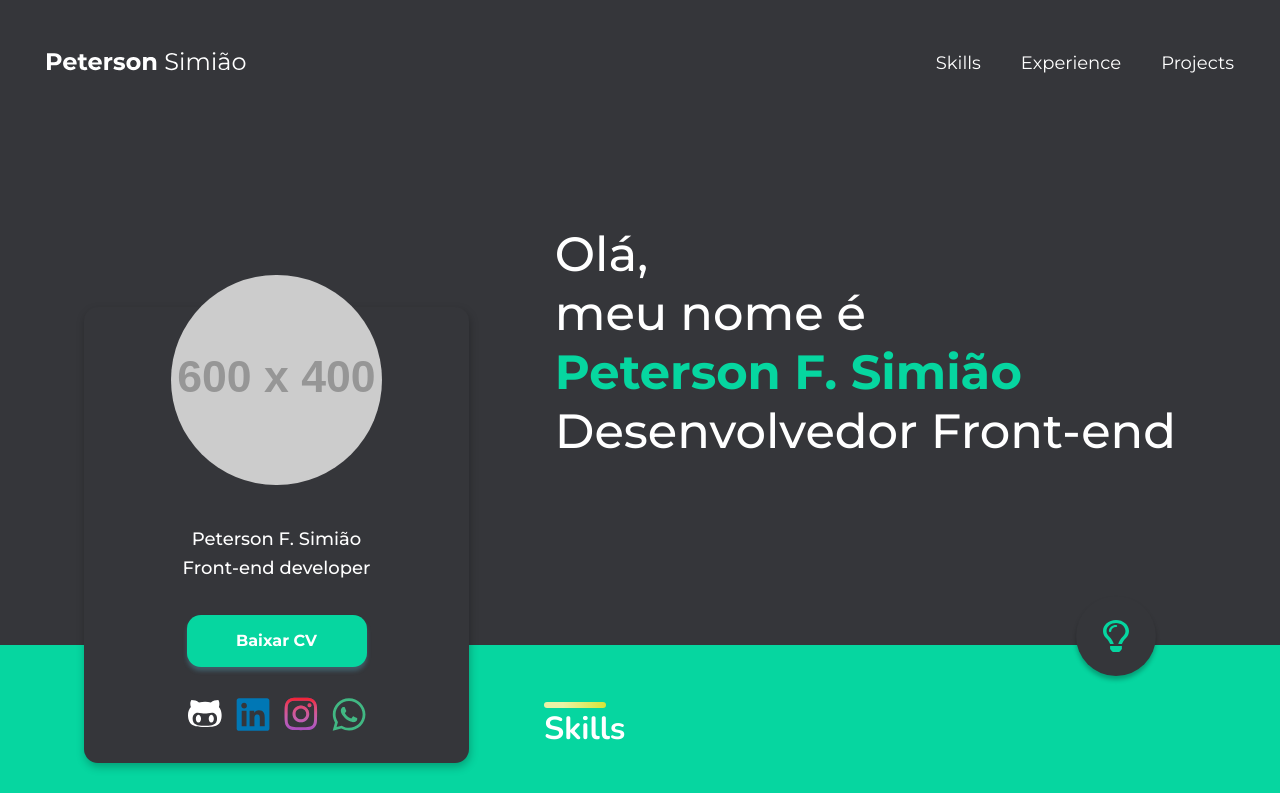
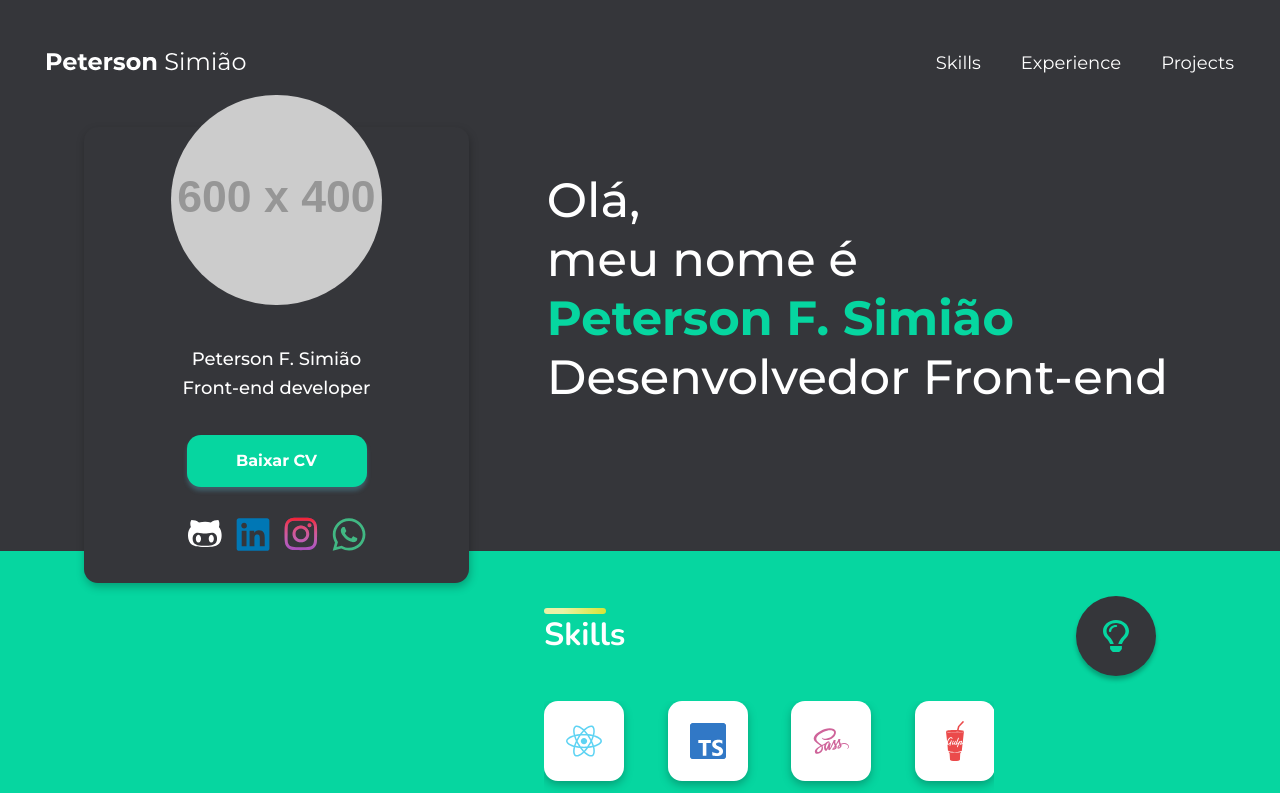
Before and after one commit to PetersonFonsec/my_blog_react, a React (Create React App) app: page / in a window 1280 px wide. Shown: the top 793 px of the page. Built offline with nearby package versions, Linux system fonts and the light colour scheme.

Commit message:
fix: removendo espacamentos

```diff
--- a/src/components/Cards/CardInfo/style.js
+++ b/src/components/Cards/CardInfo/style.js
@@ -5,7 +5,6 @@ export const Card = styled.article`
   width: 100%;
   height: 100%;
   border-radius: 14px;
-  overflow: hidden;
 `;
 
 export const Content = styled.div`
--- a/src/components/Cards/CardProfile/style.js
+++ b/src/components/Cards/CardProfile/style.js
@@ -8,7 +8,7 @@ export const Card = styled.div`
   flex-direction: column;
   justify-content: center;
   position: sticky;
-  top: 180px;
+  top: 100px;
 
   @media (min-width: ${({ theme }) => theme.breakpoints.tablet}) {
     margin: 0 auto;
@@ -32,10 +32,10 @@ export const Avatar = styled.img`
   object-fit: cover;
   width: 140px;
 
-  @media (min-width: ${({ theme }) => theme.breakpoints.tablet}) {
-    height: 320px;
+  @media (min-width: ${({ theme }) => theme.breakpoints.desktop}) {
+    height: 220px;
     margin-bottom: 20px;
-    width: 320px;
+    width: 220px;
   }
 
   @media (min-width: ${({ theme }) => theme.breakpoints.desktopLarge}) {
--- a/src/components/Carousels/Skills/style.js
+++ b/src/components/Carousels/Skills/style.js
@@ -1,7 +1,6 @@
 import styled from "styled-components";
 
 export const CarouselWrapper = styled.div`
-  overflow: hidden;
   width: 100s;
   max-width: 450px;
   margin: 0 auto;
--- a/src/components/Layouts/Aside/style.js
+++ b/src/components/Layouts/Aside/style.js
@@ -1,32 +1,54 @@
 import styled from "styled-components";
 
 export const Aside = styled.aside`
-  width: 100vw;
-  @media (min-width: ${({ theme }) => theme.breakpoints.desktop}) {
+  order: 1;
+  padding-bottom: 86px;
+  width: max-content;
+  margin: 0 auto;
+
+  @media (min-width: ${({ theme }) => theme.breakpoints.tablet}) {
+    margin: 0;
+    padding-left: 64px;
+    width: auto;
+    position: unset;
+    padding-bottom: 0;
+    order: unset;
+  }
+
+  @media (min-width: ${({ theme }) => theme.breakpoints.desktopLarge}) {
     align-items: stretch;
     display: flex;
     height: 100%;
     left: 84px;
     position: absolute;
-    width: 100%;
+    padding-left: 0;
     z-index: 1;
+    order: unset;
   }
 `;
 
 export const AsideContainer = styled.div`
+  position: relative;
+  width: max-content;
+  margin: 0 auto;
+
   @media (min-width: ${({ theme }) => theme.breakpoints.desktop}) {
     padding-bottom: 94px;
+    margin: 0;
     height: inherit;
   }
 `;
 
 export const Wrapper = styled.div`
+  display: flex;
+  flex-direction: column;
+  position: relative;
+  width: 100%;
+
   @media (min-width: ${({ theme }) => theme.breakpoints.desktop}) {
     align-items: stretch;
-    display: flex;
     flex-direction: row;
     flex-wrap: wrap;
     height: inherit;
-    position: relative;
   }
 `;
--- a/src/components/Layouts/Sections/Profile/style.js
+++ b/src/components/Layouts/Sections/Profile/style.js
@@ -6,18 +6,24 @@ export const Section = styled.section`
   margin: 0 auto;
   max-width: 100%;
   padding: 0 32px 32px;
-  padding-bottom: 86px;
   position: relative;
-  width: 1288px;
+  order: 0;
+  width: auto;
 
   @media (min-width: ${({ theme }) => theme.breakpoints.tablet}) {
-    padding: 18px 44px 44px;
+    padding: 44px;
+  }
+
+  @media (min-width: ${({ theme }) => theme.breakpoints.desktop}) {
+    order: unset;
+    padding-bottom: 86px;
   }
 
   @media (min-width: ${({ theme }) => theme.breakpoints.desktopLarge}) {
     justify-content: flex-end;
     flex-direction: row;
     padding-bottom: 104px;
+    width: 1288px;
   }
 `;
 
@@ -37,13 +43,11 @@ export const Title = styled.h1`
   @media (min-width: ${({ theme }) => theme.breakpoints.tablet}) {
     font-size: 40px;
     line-height: 49px;
-    margin-bottom: 80px;
   }
 
   @media (min-width: ${({ theme }) => theme.breakpoints.desktopLarge}) {
     font-size: 48px;
     line-height: 59px;
-    margin-top: 80px;
     margin-right: 68px;
   }
 
--- a/src/components/Layouts/Sections/Skills/styled.js
+++ b/src/components/Layouts/Sections/Skills/styled.js
@@ -2,7 +2,12 @@ import styled from "styled-components";
 
 export const Section = styled.section`
   background-color: ${({ theme }) => theme.background.contrast};
-  width: 100vw;
+  order: 2;
+  width: 100%;
+
+  @media (min-width: ${({ theme }) => theme.breakpoints.desktop}) {
+    order: unset;
+  }
 `;
 
 export const Wrapper = styled.div`
@@ -19,9 +24,10 @@ export const Wrapper = styled.div`
 export const CarouselContainer = styled.div`
   max-width: 100%;
   width: 704px;
+  margin: 0 auto;
 
   @media (min-width: ${({ theme }) => theme.breakpoints.desktop}) {
-    margin-left: auto;
+    margin: 0 0 0 auto;
   }
 `;
 
--- a/src/pages/Home/style.js
+++ b/src/pages/Home/style.js
@@ -4,5 +4,4 @@ export const Main = styled.main`
   display: flex;
   flex-direction: row;
   flex-wrap: wrap;
-  overflow: hidden;
 `;
--- a/src/styles/global.js
+++ b/src/styles/global.js
@@ -58,8 +58,4 @@ export default createGlobalStyle`
     margin: 0;
     overflow: visible;
   }
-
-  body {
-    overflow-x: hidden;
-  }
 `;
```
Also changed, not shown: 1 other file (tests, documents, lock files or other folders).
